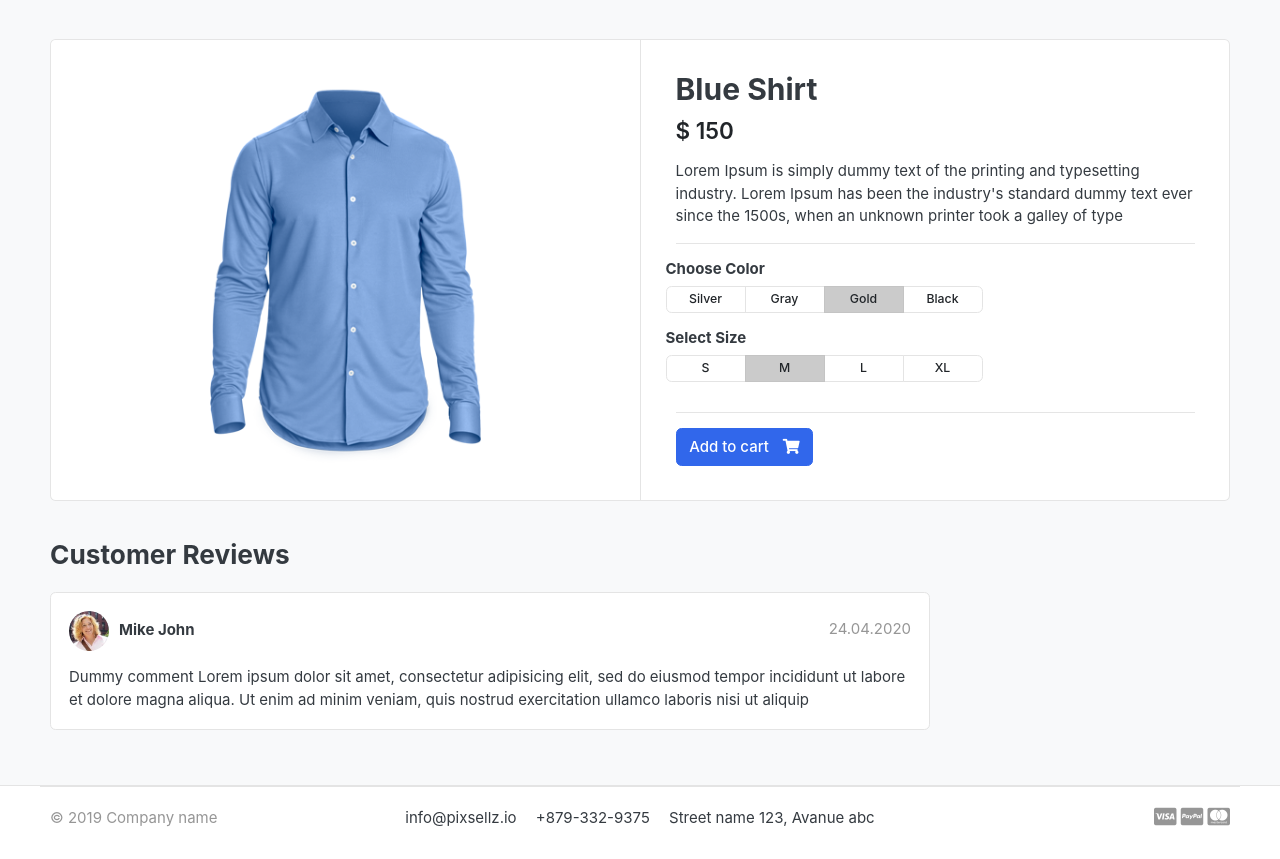
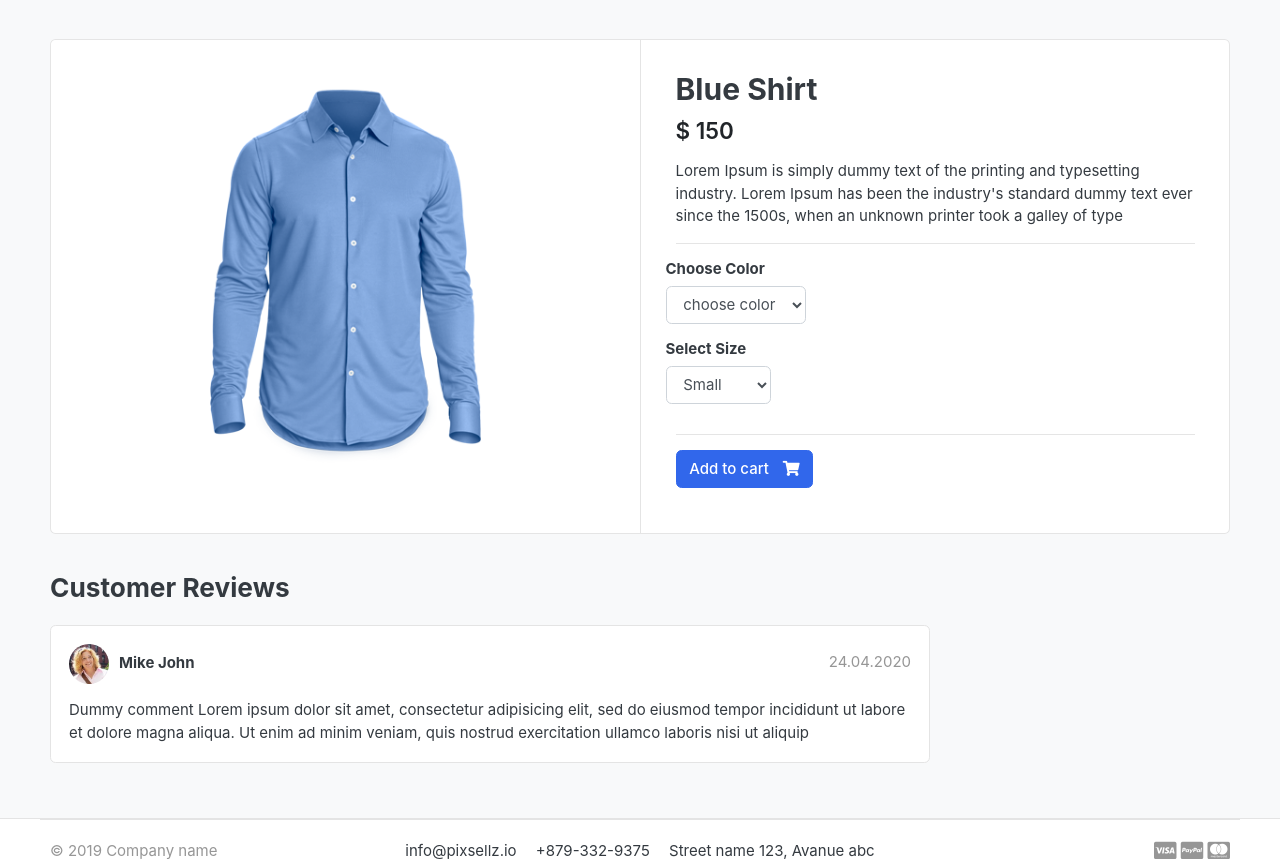
Before and after one commit to raedGham/django, a Django app: page /store/category/jeans/blue-shirt in a window 1280 px wide. Shown: the part 124-983 px from the top of the page. Before the commit the page ends 951 px from the top, so only its background shows below. Run offline with Django 3.2, Linux system fonts and the light colour scheme; data comes from the database, SQL or seed files in the repository; both versions use the stored data as it was after the commit; some libraries are stand-ins or nearby versions; some web fonts are replaced.

Commit message:
start vars

```diff
--- a/carts/views.py
+++ b/carts/views.py
@@ -13,6 +13,8 @@ def _cart_id(request):
 
 
 def add_cart(request, product_id):
+    color = request.GET['color']
+    size  = request.GET['size']
     product = Product.objects.get(id=product_id)
     try:
         cart = Cart.objects.get(cart_id=_cart_id(request))
--- a/store/models.py
+++ b/store/models.py
@@ -22,3 +22,18 @@ class Product(models.Model):
 
     def __str__(self):
         return self.product_name
+
+variation_category_choice =(
+    ('color', 'color'),
+    ('size', 'size'),
+)
+
+class variation(models.Model):
+    product = models.ForeignKey(Product, on_delete=models.CASCADE)
+    variation_category = models.CharField(max_length = 100, choices = variation_category_choice)
+    variation_value = models.CharField(max_length = 100)
+    is_active = models.BooleanField(default=True)
+    created_date = models.DateTimeField(auto_now=True)
+
+    def __unicode__(self):
+        return self.product
--- a/templates/store/product_detail.html
+++ b/templates/store/product_detail.html
@@ -15,6 +15,8 @@
           <!-- gallery-wrap .end// -->
         </aside>
         <main class="col-md-6 border-left">
+
+          <form action ="{% url 'add_cart' single_product.id %}" method ="GET">
           <article class="content-body">
             <h2 class="title">{{single_product.product_name}}</h2>
 
@@ -28,46 +30,25 @@
             <div class="row">
               <div class="item-option-select">
                 <h6>Choose Color</h6>
-                <div
-                  class="btn-group btn-group-sm btn-group-toggle"
-                  data-toggle="buttons"
-                >
-                  <label class="btn btn-light">
-                    <input type="radio" name="radio_color" /> Silver
-                  </label>
-                  <label class="btn btn-light">
-                    <input type="radio" name="radio_color" /> Gray
-                  </label>
-                  <label class="btn btn-light active">
-                    <input type="radio" name="radio_color checked" /> Gold
-                  </label>
-                  <label class="btn btn-light">
-                    <input type="radio" name="radio_color" /> Black
-                  </label>
-                </div>
+                <select class = 'form-control' name="color" required>
+                  <option value='' selected >choose color</option>
+                  {% for i in single_product.variation_set.all %}
+                  <option value='{{i.variation_value}}'>{{i.variation_value}}</option>
+                 {% endfor %}
+
+                </select>
               </div>
             </div>
             <!-- row.// -->
             <div class="row">
               <div class="item-option-select">
                 <h6>Select Size</h6>
-                <div
-                  class="btn-group btn-group-sm btn-group-toggle"
-                  data-toggle="buttons"
-                >
-                  <label class="btn btn-light">
-                    <input type="radio" name="radio_color" /> S
-                  </label>
-                  <label class="btn btn-light active">
-                    <input type="radio" name="radio_color" checked /> M
-                  </label>
-                  <label class="btn btn-light">
-                    <input type="radio" name="radio_color" /> L
-                  </label>
-                  <label class="btn btn-light">
-                    <input type="radio" name="radio_color" /> XL
-                  </label>
-                </div>
+                <select class = 'form-control' name="size">
+                  <option value='small'>Small</option>
+                  <option value='medium'>Medium</option>
+                  <option value='large'>Large</option>
+
+                </select>
               </div>
             </div>
             <!-- row.// -->
@@ -84,15 +65,17 @@
               <i class="fas fa-eye"></i>
             </a>
             {% else %}
-            <a
-              href="{% url 'add_cart' single_product.id %}"
+            <button
+              type="submit"
               class="btn btn-primary"
             >
               <span class="text">Add to cart</span>
               <i class="fas fa-shopping-cart"></i>
-            </a>
+            </button>
             {% endif %} {% endif %}
           </article>
+        </form>
+
           <!-- product-info-aside .// -->
         </main>
         <!-- col.// -->
```
Also changed, not shown: store/admin.py (+6 -1 lines), db.sqlite3, store/migrations/0002_variation.py (added).
